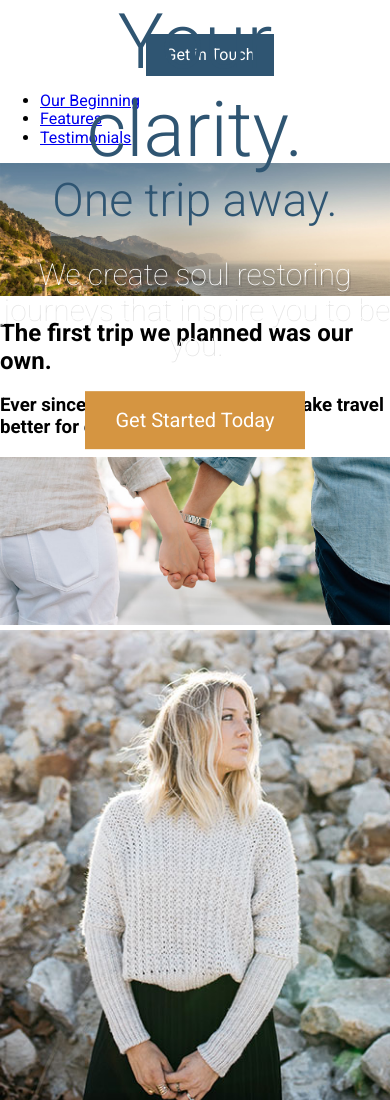
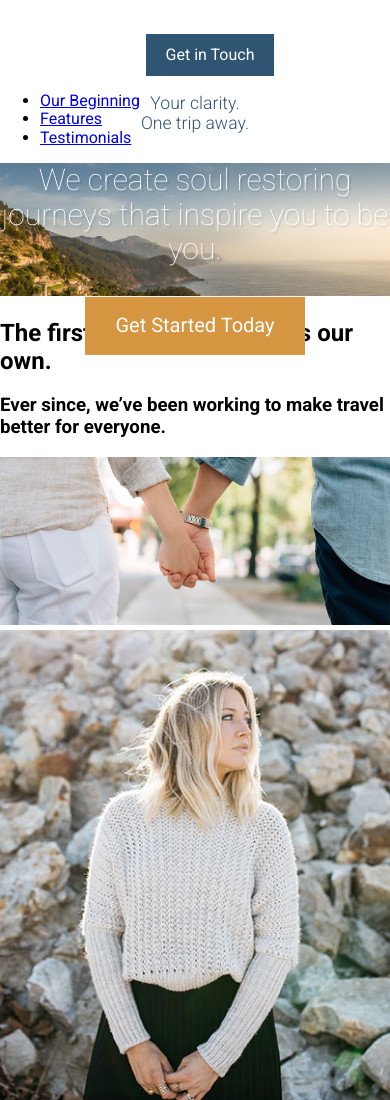
Before and after one commit to eroltutumlu/travelsite, a website: page app/index.html in a window 390 px wide. Shown: the top 1100 px of the page. Drawn offline with Linux system fonts and the light colour scheme.

Commit message:
Created mobile-first design

```diff
--- /dev/null
+++ b/app/assets/styles/base/_mixins.css
@@ -0,0 +1,17 @@
+@define-mixin atSmall {
+    @media (min-width: 530px){
+        @mixin-content
+    }
+}
+
+@define-mixin atMedium {
+    @media(min-width: 800px){
+        @mixin-content
+    }
+}
+
+@define-mixin atLarge {
+    @media(min-width: 1200px){
+        @mixin-content
+    }
+}
--- a/app/assets/styles/modules/_large-hero.css
+++ b/app/assets/styles/modules/_large-hero.css
@@ -16,15 +16,33 @@
     &__title {
         font-weight: 300;
         color: $mainBlue;
-        font-size: 4.8rem;
+        font-size: 1.1rem;
         margin: 0;
+
+        @mixin atSmall{
+            font-size: 2rem;
+        }
+
+        @mixin atMedium{
+            font-size: 3.2rem;
+        }
+
+        @mixin atLarge{
+            font-size: 4.8rem;
+        }
+
+
     }
 
     &__subtitle {
         font-weight: 300;
         color: $mainBlue;
-        font-size: 2.9rem;
+        font-size: 1.1rem;
         margin: 0;
+
+        @mixin atSmall {
+            font-size: 2.9rem;
+        }
     }
 
     &__description {
--- a/app/assets/styles/styles.css
+++ b/app/assets/styles/styles.css
@@ -1,5 +1,6 @@
 @import "normalize.css";
 @import "base/_global";
 @import "base/_variables";
+@import "base/_mixins";
 @import "modules/_large-hero";
 @import "modules/_btn"
--- a/app/temp/styles/styles.css
+++ b/app/temp/styles/styles.css
@@ -480,16 +480,48 @@ img {
 .large-hero__title {
         font-weight: 300;
         color: #2f5572;
-        font-size: 4.8rem;
+        font-size: 1.1rem;
         margin: 0;
+
+
     }
+
+@media (min-width: 530px){
+
+.large-hero__title {
+            font-size: 2rem
+
+
+    }}
+
+@media(min-width: 800px){
+
+.large-hero__title {
+            font-size: 3.2rem
+
+
+    }}
+
+@media(min-width: 1200px){
+
+.large-hero__title {
+            font-size: 4.8rem
+
+
+    }}
 
 .large-hero__subtitle {
         font-weight: 300;
         color: #2f5572;
-        font-size: 2.9rem;
+        font-size: 1.1rem;
         margin: 0;
     }
+
+@media (min-width: 530px){
+
+.large-hero__subtitle {
+            font-size: 2.9rem
+    }}
 
 .large-hero__description {
         color: #fff;
--- a/gulp/tasks/styles.js
+++ b/gulp/tasks/styles.js
@@ -3,11 +3,12 @@ postcss = require('gulp-postcss'),
 autoprefixer = require('autoprefixer'),
 cssvars = require('postcss-simple-vars'),
 nested = require('postcss-nested'),
-cssImport = require('postcss-import');
+cssImport = require('postcss-import'),
+mixins = require('postcss-mixins');
 
 gulp.task('styles', function(){
   return gulp.src('./app/assets/styles/styles.css')
-          .pipe(postcss([cssImport, cssvars,nested, autoprefixer]))
+          .pipe(postcss([cssImport,mixins, cssvars,nested, autoprefixer]))
           .on('error', function(error){
             console.log(error.toString());
             this.emit('end');
```
